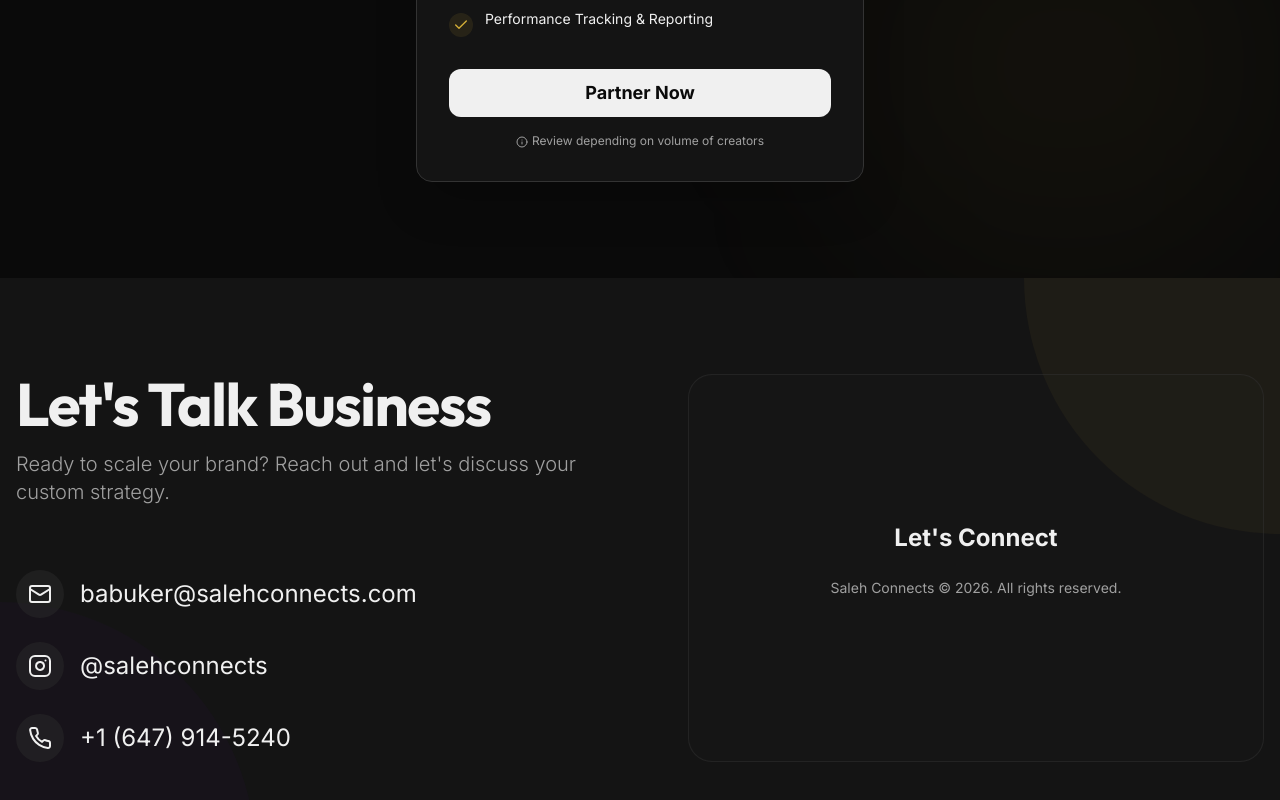
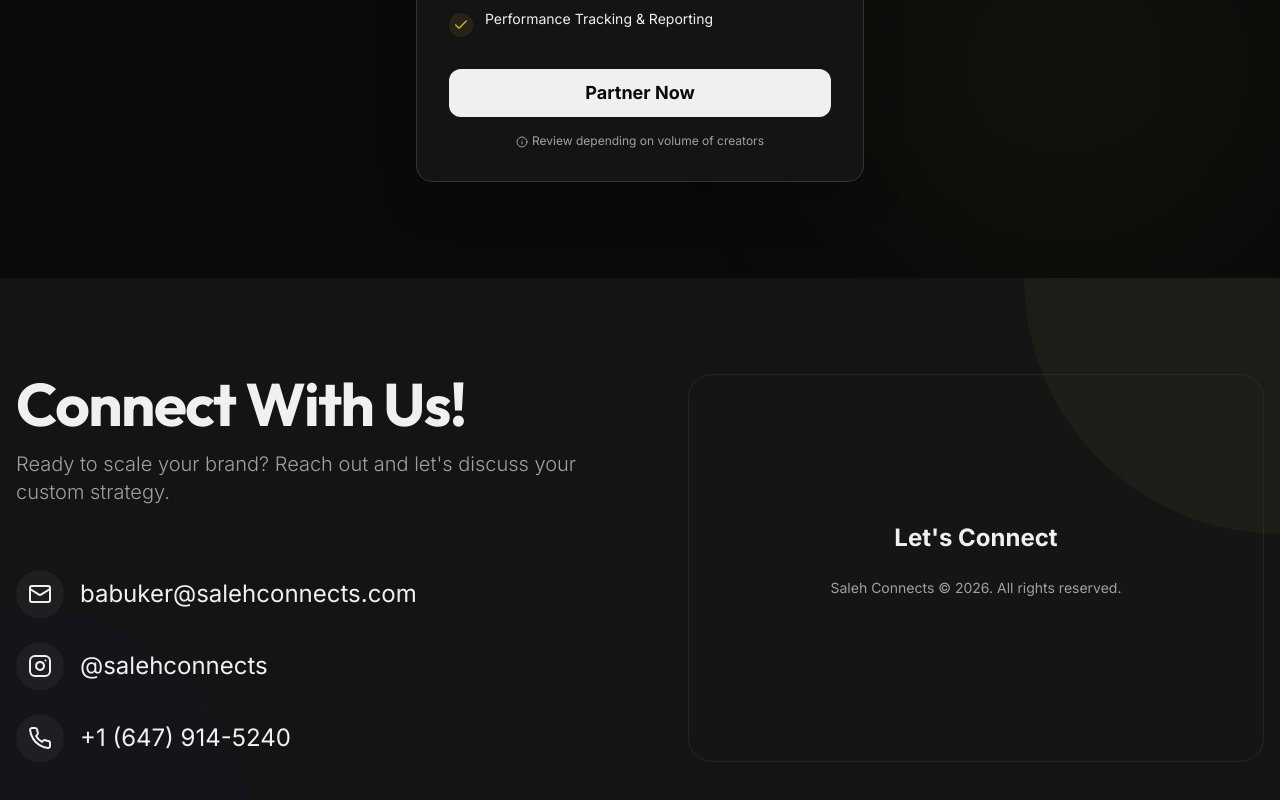
Before and after one commit to ll-O-ll/salehconnects, a Next.js app: page / in a window 1280 px wide. Shown: the part 4988-5788 px from the top of the page. Built offline with nearby package versions, Linux system fonts and the light colour scheme.

Commit message:
Update heading to Connect With Us! and prepare deployment

```diff
--- a/components/ContactSection.tsx
+++ b/components/ContactSection.tsx
@@ -14,7 +14,7 @@ export function ContactSection() {
                     <div className="space-y-8">
                         <div>
                             <h2 className="text-4xl md:text-6xl font-heading font-bold tracking-tight text-foreground mb-4">
-                                Let's Talk Business
+                                Connect With Us!
                             </h2>
                             <p className="text-xl text-muted-foreground font-light">
                                 Ready to scale your brand? Reach out and let's discuss your custom strategy.
```
